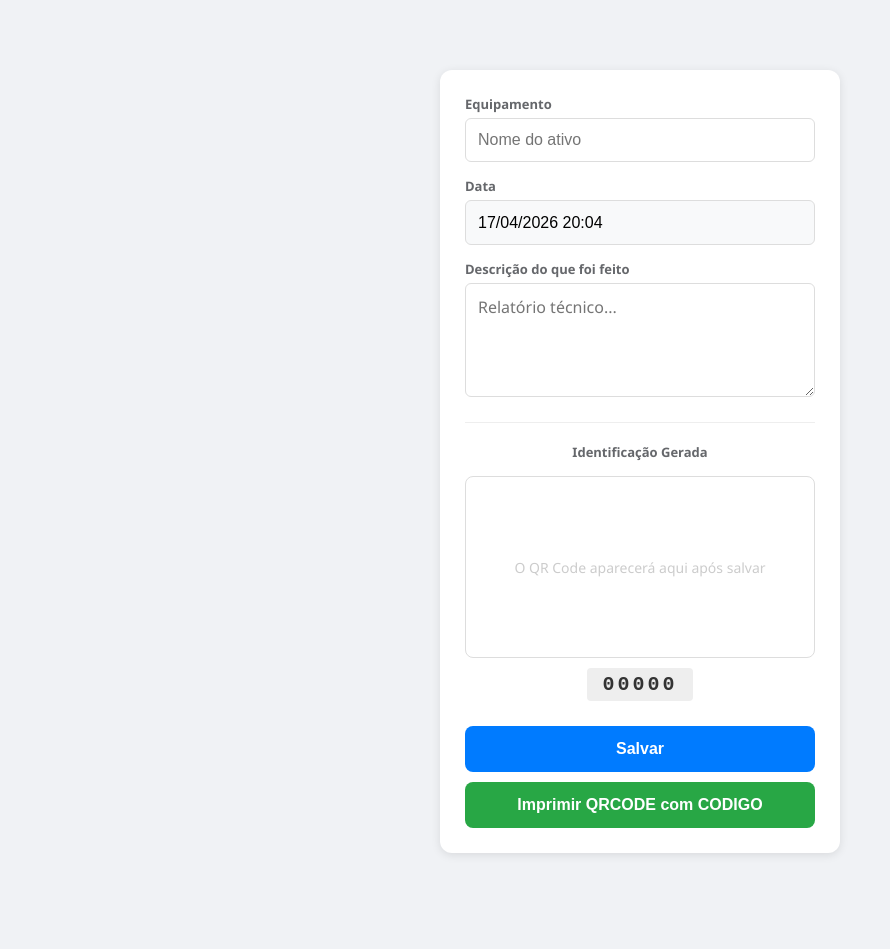
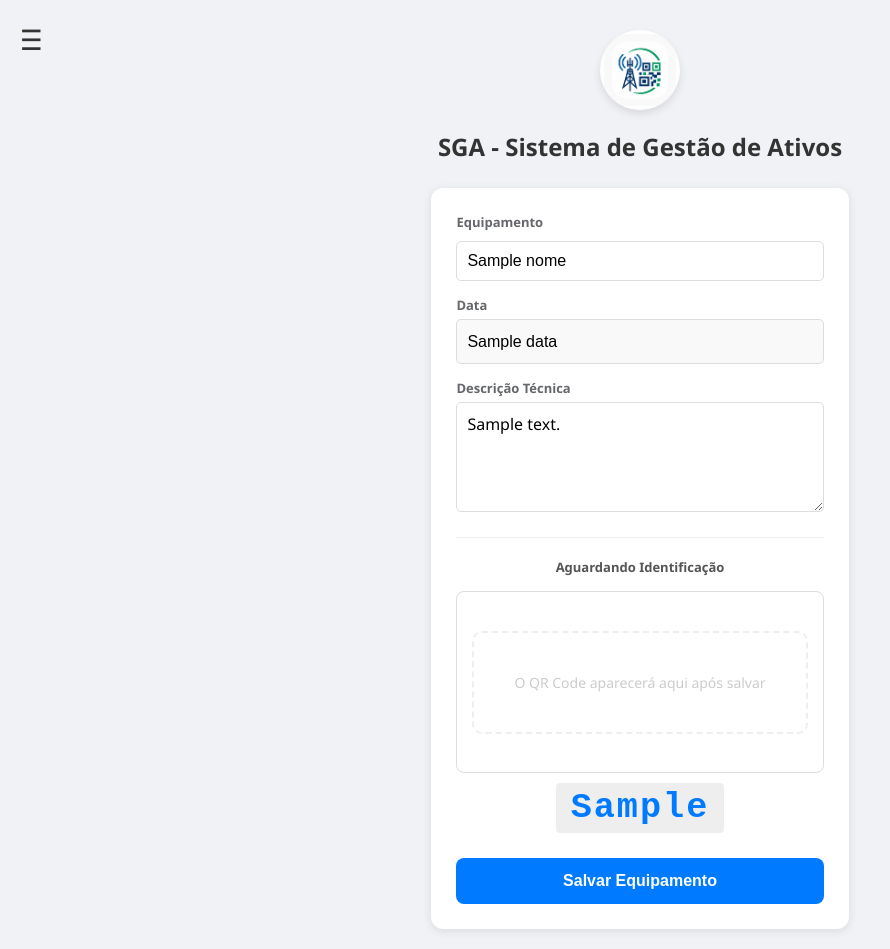
Before and after one commit to Ewertonfontebasso/SGA-QRCode, a Flask app: template templates/newAsset.html in a window 1280 px wide. Shown: the whole page, without its empty margins (0-890 px from the left). Before the commit the page ends 855 px from the top, so only its background shows below. Run offline with Flask 3, Linux system fonts and the light colour scheme; the template is opened without the code that fills it: most values are stand-ins (such as "Sample title", 1, 10 or a date in 2020).

Commit message:
Ajuste de centralização no index e inclusão de menu no cadastro

```diff
--- a/app.py
+++ b/app.py
@@ -1,29 +1,40 @@
-# Adicione 'redirect' e 'url_for' nesta linha
 from flask import Flask, render_template, request, redirect, url_for
 import sqlite3
 import os
+import random
+import qrcode
+from datetime import datetime
 
 app = Flask(__name__)
 
+# --- FUNÇÕES AUXILIARES ---
 
-# Função auxiliar para conectar no banco
 def conectar_banco():
     caminho_banco = os.path.join(os.path.dirname(__file__), 'banco_ativos.db')
     return sqlite3.connect(caminho_banco)
 
+def gerar_id_unico():
+    while True:
+        novo_id = str(random.randint(10000, 99999))
+        conn = conectar_banco()
+        cursor = conn.cursor()
+        cursor.execute("SELECT id_ativo FROM ativos WHERE id_ativo = ?", (novo_id,))
+        existe = cursor.fetchone()
+        conn.close()
+        if not existe:
+            return novo_id
+
+# --- ROTAS ---
+
 @app.route('/')
 @app.route('/index')
 def index():
-    # ID de teste que criamos no banco
     ID_LOGADO = '123456789'
-
-    conexao = sqlite3.connect('banco_ativos.db')
-    cursor = conexao.cursor()
-
-    # Busca nome e nível baseados no ID de 9 dígitos
+    conn = conectar_banco()
+    cursor = conn.cursor()
     cursor.execute("SELECT nome_exibicao, nivel FROM usuarios WHERE id_usuario = ?", (ID_LOGADO,))
     usuario = cursor.fetchone()
-    conexao.close()
+    conn.close()
 
     if usuario:
         return render_template('index.html', user_nome=usuario[0], user_nivel=usuario[1])
@@ -32,8 +43,6 @@ def index():
 @app.route('/consult', methods=['POST'])
 def consult():
     id_buscado = request.form.get('id_busca')
-
-    # Busca no SQLite em vez do dicionário
     conn = conectar_banco()
     cursor = conn.cursor()
     cursor.execute("SELECT id_ativo, nome, data_atualizacao, resumo FROM ativos WHERE id_ativo = ?", (id_buscado,))
@@ -41,7 +50,6 @@ def consult():
     conn.close()
 
     if resultado:
-        # Retorna os dados do banco para o seu HTML
         return render_template('consult.html',
                                id_ativo=resultado[0],
                                nome=resultado[1],
@@ -50,15 +58,50 @@ def consult():
     else:
         return redirect('/index?erro=inexistente')
 
-# Outras rotas (mantenha como estão)
+@app.route('/newAsset', methods=['GET', 'POST'])
+def newAsset():
+    if request.method == 'POST':
+        nome = request.form.get('equipamento')
+        descricao = request.form.get('descricao')
+        data_formatada = request.form.get('data_escondida')
+
+        id_gerado = gerar_id_unico()
+
+        # Garante que a pasta de QR Codes existe
+        pasta_qr = os.path.join('static', 'qrcodes')
+        if not os.path.exists(pasta_qr):
+            os.makedirs(pasta_qr)
+
+        caminho_qr = f'static/qrcodes/qr_{id_gerado}.png'
+        img = qrcode.make(id_gerado)
+        img.save(caminho_qr)
+
+        # Salva no Banco
+        conn = conectar_banco()
+        cursor = conn.cursor()
+        cursor.execute("INSERT INTO ativos (id_ativo, nome, data_atualizacao, resumo) VALUES (?, ?, ?, ?)",
+                       (id_gerado, nome, data_formatada, descricao))
+        conn.commit()
+        conn.close()
+
+        return render_template('newAsset.html',
+                               sucesso=True,
+                               id_ativo=id_gerado,
+                               qr_code=caminho_qr,
+                               nome=nome,
+                               data=data_formatada,
+                               descricao=descricao)
+
+    return render_template('newAsset.html', sucesso=False)
+
 @app.route('/login')
-def login(): return render_template('login.html')
-
-@app.route('/newAsset')
-def newAsset(): return render_template('newAsset.html')
+def login():
+    return render_template('login.html')
 
 @app.route('/newUpdate')
-def newUpdate(): return render_template('newUpdate.html')
+def newUpdate():
+    return render_template('newUpdate.html')
 
+# O app.run SEMPRE deve ser a última coisa do arquivo
 if __name__ == '__main__':
     app.run(debug=True)
--- a/templates/newAsset.html
+++ b/templates/newAsset.html
@@ -6,48 +6,120 @@
     <title>SGA - Novo Cadastro</title>
     <link rel="stylesheet" href="{{ url_for('static', filename='css/style.css') }}">
 </head>
-<body>
+<body class="bg-light">
 
-    <div class="card-container">
-        <div class="form-group">
-            <label>Equipamento</label>
-            <input type="text" id="equipamento" placeholder="Nome do ativo">
+    <div id="menuSide" class="sidenav">
+        <a href="javascript:void(0)" class="closebtn" onclick="closeNav()">&times;</a>
+        <div class="user-info">
+            <p><strong>Usuário:</strong> {{ user_nome if user_nome else 'Técnico' }}</p>
+            <p style="font-size: 0.8em; color: #888;">ID: 123456789</p>
+        </div>
+        <hr>
+        <a href="/index">Início</a>
+        <a href="/newAsset">Novo Ativo</a>
+        <a href="/login" style="color: #ff4d4d; margin-top: 50px;">Deslogar</a>
     </div>
 
-        <div class="form-group">
-            <label>Data</label>
-            <input type="text" id="data_dispositivo" class="readonly-field" readonly>
+    <span class="hamburger-icon" onclick="openNav()">&#9776;</span>
+
+    <div class="main-container">
+
+        <div class="logo-wrapper">
+            <div class="logo-circular">
+                <img src="{{ url_for('static', filename='img/logo.png') }}" alt="Logo SGA">
+            </div>
         </div>
 
+        <h2 style="text-align: center; color: #333; margin-bottom: 25px; font-weight: bold;">
+            SGA - Sistema de Gestão de Ativos
+        </h2>
+
+        <div class="card-container" style="margin-top: 0; width: 100%; max-width: 450px;">
+            <form action="/newAsset" method="POST">
+
                 <div class="form-group">
-            <label>Descrição do que foi feito</label>
-            <textarea id="descricao" rows="4" placeholder="Relatório técnico..."></textarea>
+                    <label style="font-weight: bold;">Equipamento</label>
+                    <input type="text" name="equipamento" placeholder="Nome do ativo"
+                           value="{{ nome if nome else '' }}" {{ 'readonly' if sucesso }} required
+                           style="width: 100%; padding: 10px; border: 1px solid #ddd; border-radius: 5px; margin-top: 5px;">
+                </div>
+
+                <div class="form-group" style="margin-top: 15px;">
+                    <label style="font-weight: bold;">Data</label>
+                    <input type="text" id="data_dispositivo" class="readonly-field" value="{{ data if data else '' }}" readonly
+                           style="width: 100%; padding: 10px; background: #f9f9f9; border: 1px solid #ddd; border-radius: 5px;">
+                    <input type="hidden" name="data_escondida" id="data_escondida">
+                </div>
+
+                <div class="form-group" style="margin-top: 15px;">
+                    <label style="font-weight: bold;">Descrição Técnica</label>
+                    <textarea name="descricao" rows="4" placeholder="Relatório técnico..." {{ 'readonly' if sucesso }}
+                              style="width: 100%; padding: 10px; border: 1px solid #ddd; border-radius: 5px;">{{ descricao if descricao else '' }}</textarea>
                 </div>
 
                 <hr style="border: 0; border-top: 1px solid #eee; margin: 20px 0;">
 
-        <label style="text-align: center; display: block;">Identificação Gerada</label>
-        <div class="display-qrcode-area">
-            <div style="color: #ccc; font-size: 14px;">O QR Code aparecerá aqui após salvar</div>
+                <label style="text-align: center; display: block; font-weight: bold; color: #555;">
+                    {{ 'Identificação Gerada' if sucesso else 'Aguardando Identificação' }}
+                </label>
+
+                <div class="display-qrcode-area" style="text-align: center; margin: 15px 0;">
+                    {% if sucesso %}
+                        <img src="{{ qr_code }}" alt="QR Code" style="width: 150px; height: 150px; border: 1px solid #ddd; padding: 5px;">
+                    {% else %}
+                        <div style="color: #ccc; font-size: 14px; padding: 40px; border: 2px dashed #eee; border-radius: 10px;">
+                            O QR Code aparecerá aqui após salvar
+                        </div>
+                    {% endif %}
                 </div>
 
                 <div style="text-align: center; margin-bottom: 20px;">
-            <span class="id-display">00000</span>
+                    <span class="id-display" style="font-size: 2.2rem; font-weight: bold; color: #007bff; letter-spacing: 2px;">
+                        {{ id_ativo if id_ativo else '00000' }}
+                    </span>
                 </div>
 
-        <button class="btn-primary">Salvar</button>
+                {% if not sucesso %}
+                    <button type="submit" class="btn-primary">Salvar Equipamento</button>
+                {% endif %}
+            </form>
 
-        <button class="btn-primary" style="background-color: #28a745; margin-top: 10px;">
+            {% if sucesso %}
+                <div style="display: flex; flex-direction: column; gap: 10px; margin-top: 10px;">
+                    <button class="btn-primary" style="background-color: #28a745;" onclick="window.print()">
                         Imprimir QRCODE com CODIGO
                     </button>
+
+                    <a href="/newAsset" style="text-decoration: none; width: 100%;">
+                        <button class="btn-primary" style="background-color: #6c757d; width: 100%;">
+                            + Novo Cadastro
+                        </button>
+                    </a>
+
+                    <a href="/index" style="text-decoration: none; text-align: center; margin-top: 10px;">
+                        <span style="color: #007bff; font-size: 0.9em; font-weight: bold;">
+                            &larr; Voltar ao Menu Principal
+                        </span>
+                    </a>
+                </div>
+            {% endif %}
+        </div>
     </div>
 
     <script>
-        // Puxar data automática do sistema
+        // Funções do Menu
+        function openNav() { document.getElementById("menuSide").style.width = "250px"; }
+        function closeNav() { document.getElementById("menuSide").style.width = "0"; }
+
+        // Data Automática
         function atualizarData() {
+            const campoData = document.getElementById('data_dispositivo');
+            if (campoData.value === "") {
                 const agora = new Date();
                 const formatada = agora.toLocaleDateString('pt-BR') + ' ' + agora.toLocaleTimeString('pt-BR', {hour: '2-digit', minute:'2-digit'});
-            document.getElementById('data_dispositivo').value = formatada;
+                campoData.value = formatada;
+                document.getElementById('data_escondida').value = formatada;
+            }
         }
         atualizarData();
     </script>
```
Also changed, not shown: templates/index.html (+9 -17 lines), banco_ativos.db, static/qrcodes/qr_11669.png (added), static/qrcodes/qr_47090.png (added), static/qrcodes/qr_48131.png (added), static/qrcodes/qr_49499.png (added), static/qrcodes/qr_70521.png (added), static/qrcodes/qr_96342.png (added). Lines whose indentation alone changed are shown as unchanged.
